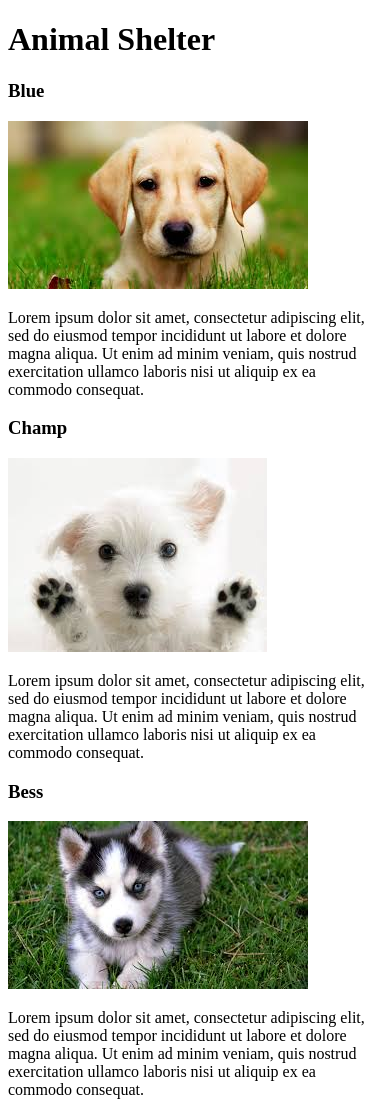
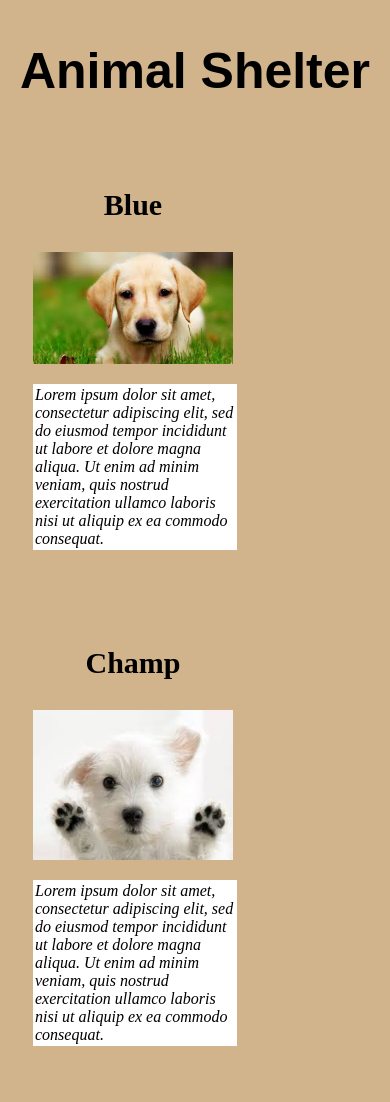
Before and after one commit to mthygesen2/animal_shelter, a plain HTML site: page animal.html in a window 390 px wide. Shown: the top 1102 px of the page. Drawn offline with Linux system fonts and the light colour scheme.

Commit message:
Add media queries

```diff
--- a/animal.html
+++ b/animal.html
@@ -7,6 +7,7 @@
 
 <body>
   <h1>Animal Shelter</h1>
+  <div class="container">
       <div class="column">
       <h3>Blue</h3>
       <img src="img/dog1.jpeg" alt="Picture of Blue">
@@ -27,6 +28,6 @@
       <img src="img/dog4.jpeg" alt="Picture of Butch">
       <p>Lorem ipsum dolor sit amet, consectetur adipiscing elit, sed do eiusmod tempor incididunt ut labore et dolore magna aliqua. Ut enim ad minim veniam, quis nostrud exercitation ullamco laboris nisi ut aliquip ex ea commodo consequat. </p>
     </div>
-
+  </div>
 </body>
 </html>
--- a/css/styles.css
+++ b/css/styles.css
@@ -0,0 +1,65 @@
+.column {
+  width: 200px;
+  float: left;
+  margin: 25px;
+}
+img {
+  width: 200px;
+}
+.column h3 {
+  color: red;
+  text-align: center;
+  font-weight: bold;
+  font-size: 30px;
+}
+h1 {
+  font-family: sans-serif;
+  font-size: 50px;
+  text-align: center;
+}
+.column p {
+  font-style: italic;
+  width: 200px;
+  padding: 2px;
+  border: 1px solid tan
+}
+p {
+  width: 150px;
+}
+body {
+  display: inline-block;
+}
+/*body {
+  position: absolute;
+  top: 23%;
+  left: 50%;
+  margin-right: -50%;
+  transform: translate(-50%, -50%) }
+
+}*/
+/* Phones */
+@media screen and (max-width: 480px) {
+  body {
+    background-color: tan;
+  }
+  .column p {
+    background-color: white;
+    border: none;
+  }
+  .column h3 {
+    color: black;
+  }
+}
+
+@media screen and (max-width: 768px) and (min-width: 480px){
+  body {
+    background-color: gray;
+  }
+  .column p {
+    background-color: white;
+    border: none;
+  }
+  .column h3 {
+    color: black;
+  }
+}
```
Lines whose indentation alone changed are shown as unchanged.
